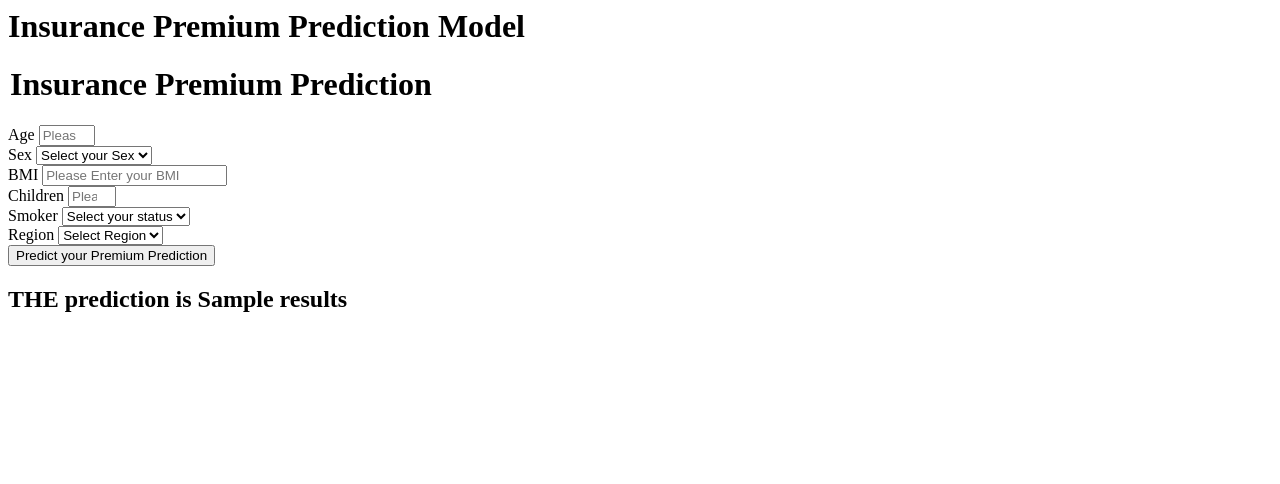
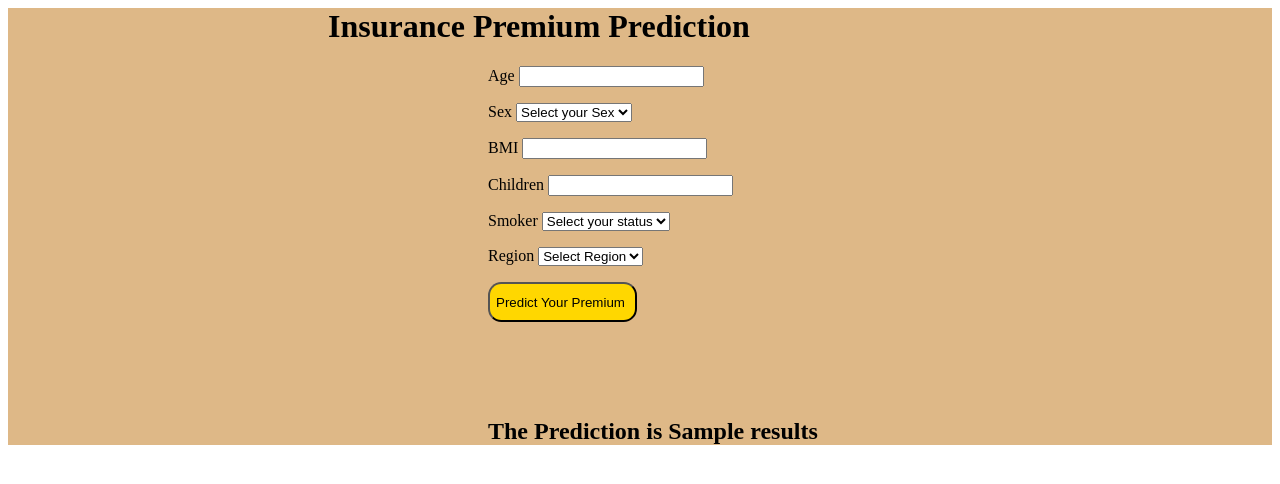
Before and after one commit to pallavitewari02/insurance-premium-prediction, a Flask app: template templates/home.html in a window 1280 px wide. Shown: the top 484 px of the page. Run offline with Flask 3, Linux system fonts and the light colour scheme; the template is opened without the code that fills it: most values are stand-ins (such as "Sample title", 1, 10 or a date in 2020).

Commit message:
Prediction Pipeline

```diff
--- a/templates/home.html
+++ b/templates/home.html
@@ -1,23 +1,24 @@
-<html>
-<body>
-    <div class="login">
-       <h1>Insurance Premium Prediction Model</h1>
 
-       <form action="{{ url_for('predict_datapoint')}}" method="post">
-        <h1>
-            <legend>Insurance Premium Prediction</legend>
-        </h1>
+<!DOCTYPE HTML PUBLIC "-//W3C//DTD HTML 4.01 Transitional//EN"><html><head><META http-equiv="Content-Type" content="text/html; charset=utf-8"><style></style></head><body>
+    <div style="background-color:burlywood">
+        <div class="m_login">
+           <h1 style="margin-left:10em">Insurance Premium Prediction</h1>
+           <form action="{{ url_for('predict_datapoint')}}" method="post" style="margin-left: 30em;
+           display: grid;
+           gap: 1em;">
 
-        <div class="mb-3">
-            <label class="form-label">Age</label>
-            <input class="form-control" type="number" name="age"
-                placeholder="Please Enter your Age" min='20' max='60' />
+
+
+
+            <div class="m_mb-3">
+                <label class="m_form-label">Age</label>
+                <input class="m_form-control" type="number" name="age">
             </div>
 
-        <div class="mb-3">
-            <label class="form-label">Sex</label>
-            <select class="form-control" name="sex" placeholder="Please Enter you Sex" required>
-                <option class="placeholder" selected disabled value="">Select your Sex</option>
+            <div class="m_mb-3">
+                <label class="m_form-label">Sex</label>
+                <select class="m_form-control" name="sex">
+                    <option class="m_placeholder" selected disabled value="">Select your Sex</option>
                     <option value="male">
                         male
                     </option>
@@ -27,23 +28,21 @@
                 </select>
             </div>
 
-        <div class="mb-3">
-            <label class="form-label">BMI</label>
-            <input class="form-control" type="float" name="bmi"
-                placeholder="Please Enter your BMI" min='20' max='40' />
+            <div class="m_mb-3">
+                <label class="m_form-label">BMI</label>
+                <input class="m_form-control" type="float" name="bmi">
             </div>
 
-        <div class="mb-3">
-            <label class="form-label">Children</label>
-            <input class="form-control" type="number" name="children"
-                placeholder="Please Enter children number" min='0' max='4' />
+            <div class="m_mb-3">
+                <label class="m_form-label">Children</label>
+                <input class="m_form-control" type="number" name="children">
             </div>
 
 
-        <div class="mb-3">
-            <label class="form-label">Smoker</label>
-            <select class="form-control" name="smoker" placeholder="Please Enter your status" required>
-                <option class="placeholder" selected disabled value="">Select your status</option>
+            <div class="m_mb-3">
+                <label class="m_form-label">Smoker</label>
+                <select class="m_form-control" name="smoker">
+                    <option class="m_placeholder" selected disabled value="">Select your status</option>
                     <option value="yes">
                         yes
                     </option>
@@ -53,10 +52,10 @@
                 </select>
             </div>
 
-        <div class="mb-3">
-            <label class="form-label">Region</label>
-            <select class="form-control" name="region" placeholder="Please Enter you region" required>
-                <option class="placeholder" selected disabled value="">Select Region</option>
+            <div class="m_mb-3">
+                <label class="m_form-label">Region</label>
+                <select class="m_form-control" name="region">
+                    <option class="m_placeholder" selected disabled value="">Select Region</option>
                     <option value="southeast">
                         Southeast
                     </option>
@@ -84,13 +83,13 @@
 
 
 
-        <div class="mb-3">
-            <input class="btn btn-primary" type="submit" value="Predict your Premium Prediction" required />
+            <div class="m_mb-3">
+                <input class="m_btn m_btn-primary" type="submit" value="Predict Your Premium " style="background:gold;height:3em;border-radius:1em">
             </div>
 
         </form>
-    <h2>
-       THE  prediction is {{results}}
+        <h2 style="margin-left:20em;margin-top:4em">
+           The  Prediction is {{results}}
         </h2>
-   <body>
-</html>
+       <div>
+    </div></div></div></body></html>
```
Lines whose indentation alone changed are shown as unchanged.
